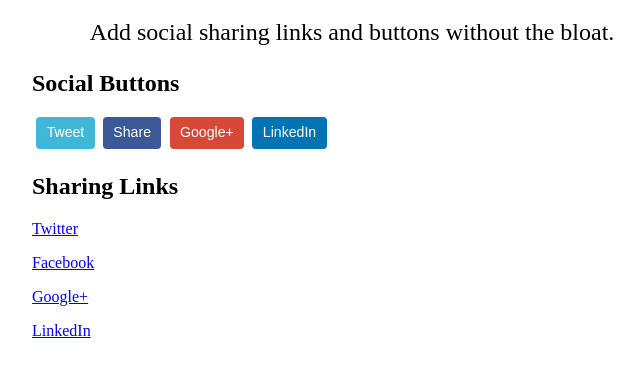
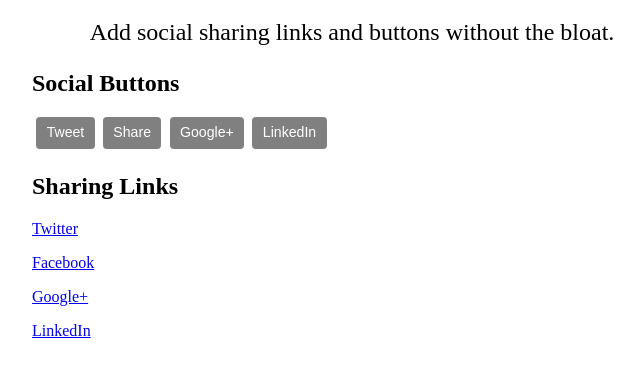
Before and after one commit to cferdinandi/social-sharing, a plain HTML site: page index.html in a window 1280 px wide. Shown: the part 116-490 px from the top of the page, without its empty margins (288-932 px from the left). Drawn offline with Linux system fonts and the light colour scheme.

Commit message:
Updated filenames

```diff
--- a/index.html
+++ b/index.html
@@ -24,43 +24,11 @@
             margin-left: auto;
             margin-right: auto;
         }
-
-        /* =============================================================
-            BASE BUTTON STYLES
-            These are included already with Kraken.
-            Only needed if you're using another framework.
-         * ============================================================= */
-
-        .btn {
-            display: inline-block;
-            font-size: .882352941em;
-            padding: .4em .666666667em;
-            line-height: 1.333333333;
-            font-weight: normal;
-            background-color: #808080;
-            border: .071428571em solid #808080;
-            border-radius: .235294118em;
-            margin-left: .3em;
-            margin-bottom: .3em;
-        }
-
-        .btn,
-        .btn:hover,
-        a .btn:hover {
-            color: #ffffff;
-        }
-
-        .btn:hover,
-        a .btn:hover,
-        .btn.active {
-            background-color: #595959;
-            border-color: #595959;
-            text-decoration: none;
-        }
     </style>
 
     <!-- stylesheets -->
-    <link rel="stylesheet" href="style.css" type="text/css">
+    <link rel="stylesheet" href="social-sharing.css" type="text/css">
+    <link rel="stylesheet" href="kraken-buttons.css" type="text/css">
 
     <!-- HTML5 Shim for IE -->
     <!--[if IE]>
--- /dev/null
+++ b/kraken-buttons.css
@@ -0,0 +1,38 @@
+/* =============================================================
+
+    Kraken Buttons
+    Simple button styling by Chris Ferdinandi.
+    Only needed if you're NOT using the Kraken boilerplate.
+    http://gomakethings.com
+
+    Free to use under the MIT License.
+    http://gomakethings.com/mit/
+
+ * ============================================================= */
+
+.btn {
+    display: inline-block;
+    font-size: .882352941em;
+    padding: .4em .666666667em;
+    line-height: 1.333333333;
+    font-weight: normal;
+    background-color: #808080;
+    border: .071428571em solid #808080;
+    border-radius: .235294118em;
+    margin-left: .3em;
+    margin-bottom: .3em;
+}
+
+.btn,
+.btn:hover,
+a .btn:hover {
+    color: #ffffff;
+}
+
+.btn:hover,
+a .btn:hover,
+.btn.active {
+    background-color: #595959;
+    border-color: #595959;
+    text-decoration: none;
+}
```
Also changed, not shown: social-sharing.css (renamed from style.css).
